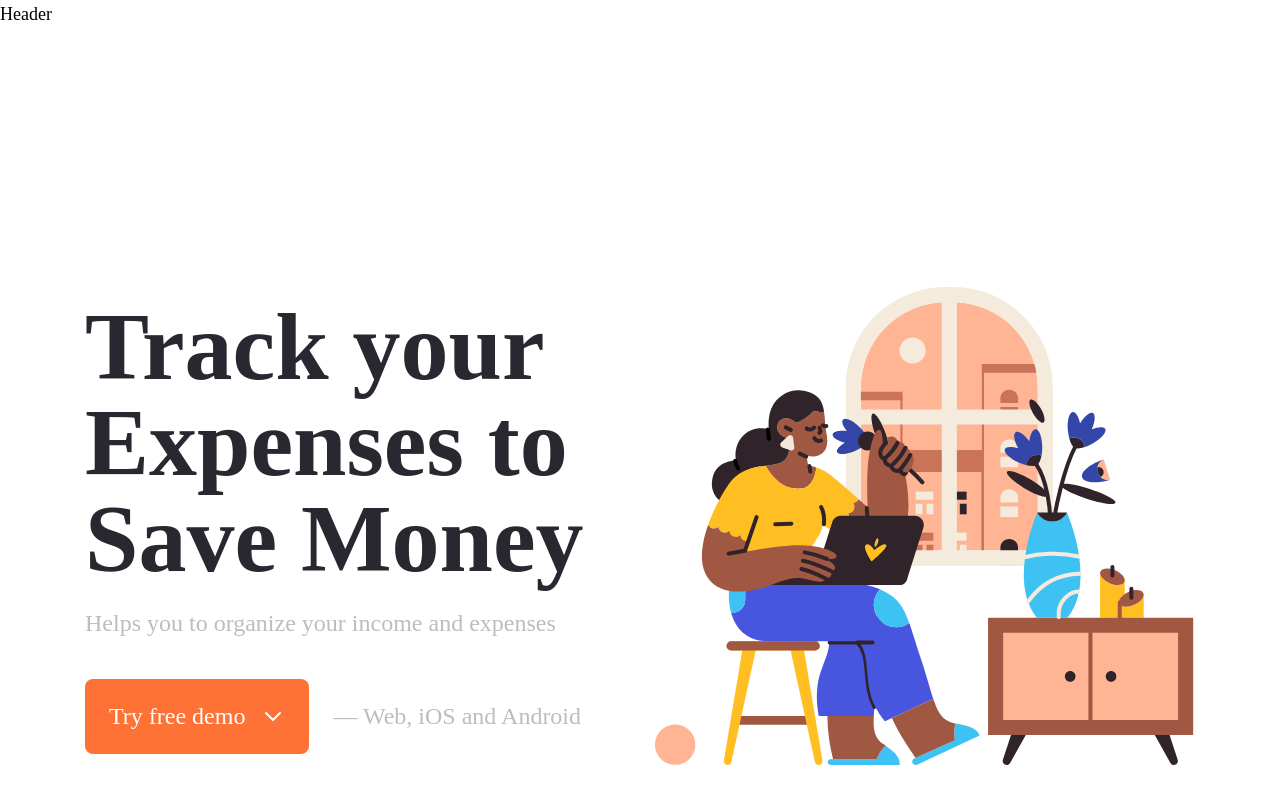
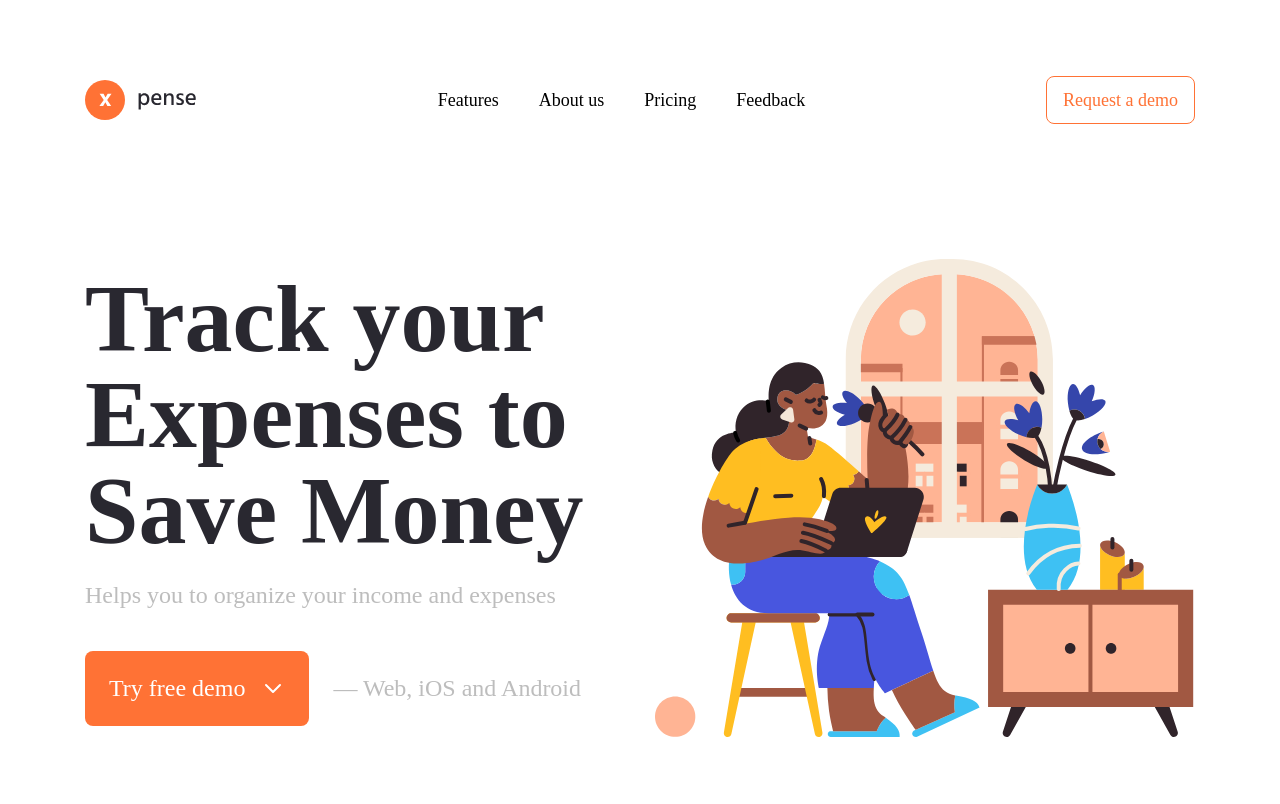
Before and after one commit to djordjemilic/xpense-landing-page, a React (Vite) app: page / in a window 1280 px wide. Shown: the top 804 px of the page. Built offline with nearby package versions, Linux system fonts and the light colour scheme.

Commit message:
add: navigation for mobile

```diff
--- a/package.json
+++ b/package.json
@@ -12,7 +12,8 @@
     "aos": "^2.3.4",
     "react": "^18.2.0",
     "react-dom": "^18.2.0",
-    "react-icons": "^4.7.1"
+    "react-icons": "^4.7.1",
+    "react-router-dom": "^6.8.1"
   },
   "devDependencies": {
     "@types/aos": "^3.0.4",
--- a/src/components/Header.tsx
+++ b/src/components/Header.tsx
@@ -1,7 +1,42 @@
-import React from "react";
+import { useEffect, useState } from "react";
+import { header } from "../data";
+import { HiMenuAlt4, HiOutlineX } from "react-icons/hi";
+import Navbar from "./Navbar";
 
 const Header = () => {
-  return <div>Header</div>;
+  const [mobileNav, setMobileNav] = useState(false);
+  const [isActive, setIsActive] = useState(false);
+  const { logo, btnText } = header;
+
+  useEffect(() => {
+    window.addEventListener("scroll", () => {
+      window.scrollY > 60 ? setIsActive(true) : setIsActive(false);
+    });
+  });
+
+  return (
+    <div
+      className={`${
+        isActive ? "lg:top-0 bg-white shadow-xl" : "lg:top-[60px]"
+      } py-6 lg:py-4 fixed  w-full transition-all z-10`}>
+      <div className="container mx-auto flex justify-between items-center">
+        <a href="#">
+          <img src={logo} alt="logo" />
+        </a>
+        <div className="hidden lg:flex">
+          <Navbar />
+        </div>
+        <button className="hidden lg:flex btn btn-sm btn-outline">{btnText}</button>
+        <button className="lg:hidden" onClick={() => setMobileNav(!mobileNav)}>
+          {mobileNav ? (
+            <HiOutlineX className="text-3xl text-accent" />
+          ) : (
+            <HiMenuAlt4 className="text-3xl text-accent" />
+          )}
+        </button>
+      </div>
+    </div>
+  );
 };
 
 export default Header;
--- /dev/null
+++ b/src/components/MobileNav.tsx
@@ -0,0 +1,24 @@
+import React from "react";
+// import data
+import { nav } from "../data";
+
+const MobileNav = () => {
+  return (
+    <div className="bg-accent/95 w-full h-full">
+      <ul className="h-full flex flex-col justify-center items-center gap-y-8">
+        {nav.map((item, index) => {
+          const { href, name } = item;
+          return (
+            <li key={index}>
+              <a className="link text-white text-xl" href={href}>
+                {name}
+              </a>
+            </li>
+          );
+        })}
+      </ul>
+    </div>
+  );
+};
+
+export default MobileNav;
--- /dev/null
+++ b/src/components/Navbar.tsx
@@ -0,0 +1,24 @@
+import { nav } from "../data";
+import { Link } from "react-router-dom";
+
+const Navbar = () => {
+  return (
+    <nav>
+      <ul className="flex gap-x-10">
+        {nav.map((item, index) => {
+          // destructure item
+          const { href, name } = item;
+          return (
+            <li key={index}>
+              <Link className="hover:text-accent transition" to={href}>
+                {name}
+              </Link>
+            </li>
+          );
+        })}
+      </ul>
+    </nav>
+  );
+};
+
+export default Navbar;
--- a/src/main.tsx
+++ b/src/main.tsx
@@ -1,10 +1,13 @@
-import React from 'react'
-import ReactDOM from 'react-dom/client'
-import App from './App'
-import './index.css'
+import React from "react";
+import ReactDOM from "react-dom/client";
+import App from "./App";
+import { BrowserRouter } from "react-router-dom";
+import "./index.css";
 
-ReactDOM.createRoot(document.getElementById('root') as HTMLElement).render(
+ReactDOM.createRoot(document.getElementById("root") as HTMLElement).render(
   <React.StrictMode>
-    <App />
-  </React.StrictMode>,
-)
+    <BrowserRouter>
+      <App />
+    </BrowserRouter>
+  </React.StrictMode>
+);
```
Also changed, not shown: 1 other file (tests, documents, lock files or other folders).
